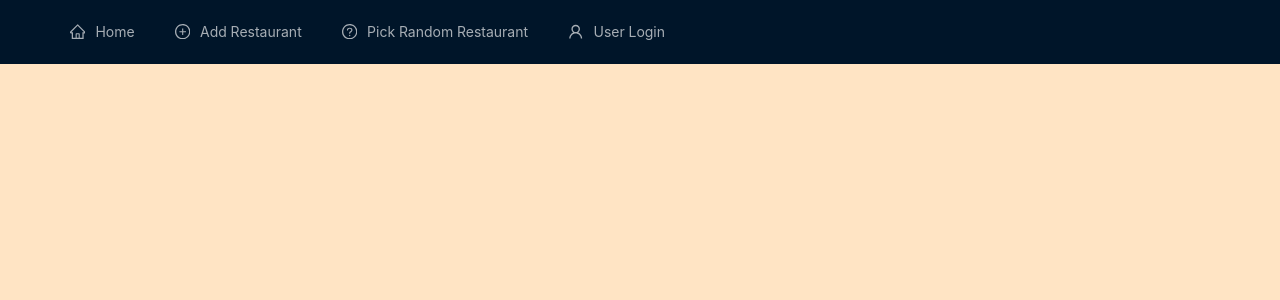
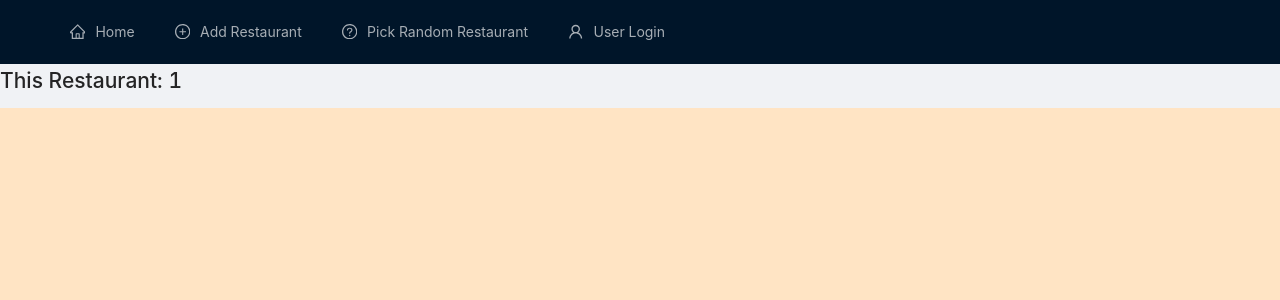
Before and after one commit to Arthur1112/my-restaurant-list, a React (Create React App) app: page /restaurants/1 in a window 1280 px wide. Shown: the top 300 px of the page. Built offline with nearby package versions, Linux system fonts and the light colour scheme.

Commit message:
calling single restaurant page

```diff
--- a/src/App.js
+++ b/src/App.js
@@ -3,6 +3,7 @@
 import {Layout} from 'antd';
 import Menubar from './components/Menubar';
 import './App.css';
+import RestaurantPage from './components/RestaurantPage';
 
 const {Header, Content} = Layout
 
@@ -15,6 +16,7 @@
         </Header>
         <Content>
           <Routes>
+            <Route path='/restaurants/:restaurantId' element={<RestaurantPage />} />
             <Route path='/random' element={<h1>Random</h1>} />
             <Route path='/add' element={<h1>Add Restaurant</h1>} />
             <Route path='/login' element={<h1>Login</h1>} />
--- a/src/components/RestaurantCard.jsx
+++ b/src/components/RestaurantCard.jsx
@@ -1,13 +1,16 @@
 import React from 'react';
+import { useNavigate } from 'react-router-dom';
 import { Col, Card } from 'antd';
 
 const {Meta} = Card;
 
 
 export default function RestaurantCard({ restaurant }) {
+    let navigate = useNavigate()
     return (
         <Col style={{ width: '300px', margin: '1em' }} key={restaurant.id}>
                         <Card
+                            onClick={() => navigate(`/restaurants/${restaurant.id}`)}
                             cover={<img alt={`Typical meal at ${restaurant.name}`} src={restaurant.image} />}
                             hoverable>
                                 <Meta title ={restaurant.name} description={restaurant.address} />
--- /dev/null
+++ b/src/components/RestaurantPage.jsx
@@ -0,0 +1,8 @@
+import { useParams } from "react-router-dom"
+
+export default function RestaurantPage(){
+    const {restaurantId} = useParams()
+    return (
+        <h1>This Restaurant: {restaurantId}</h1>
+    )
+}
```
